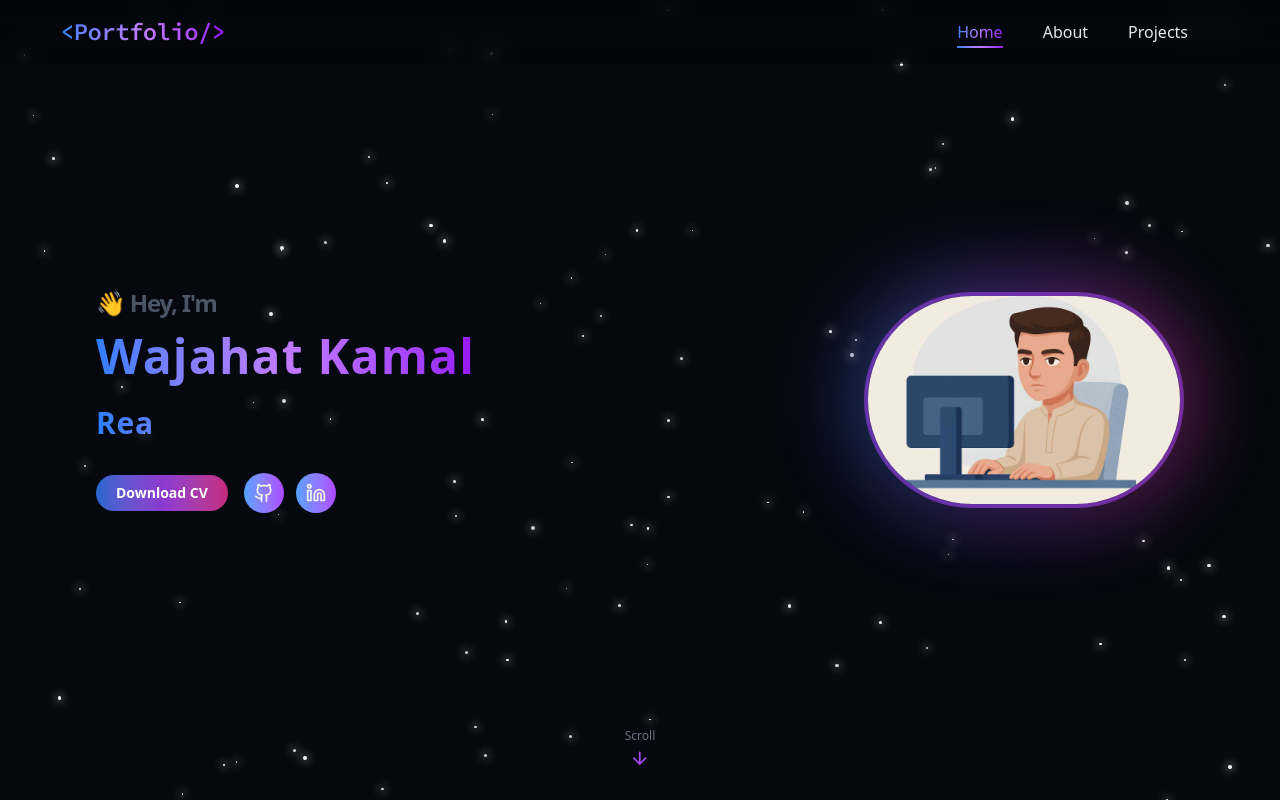
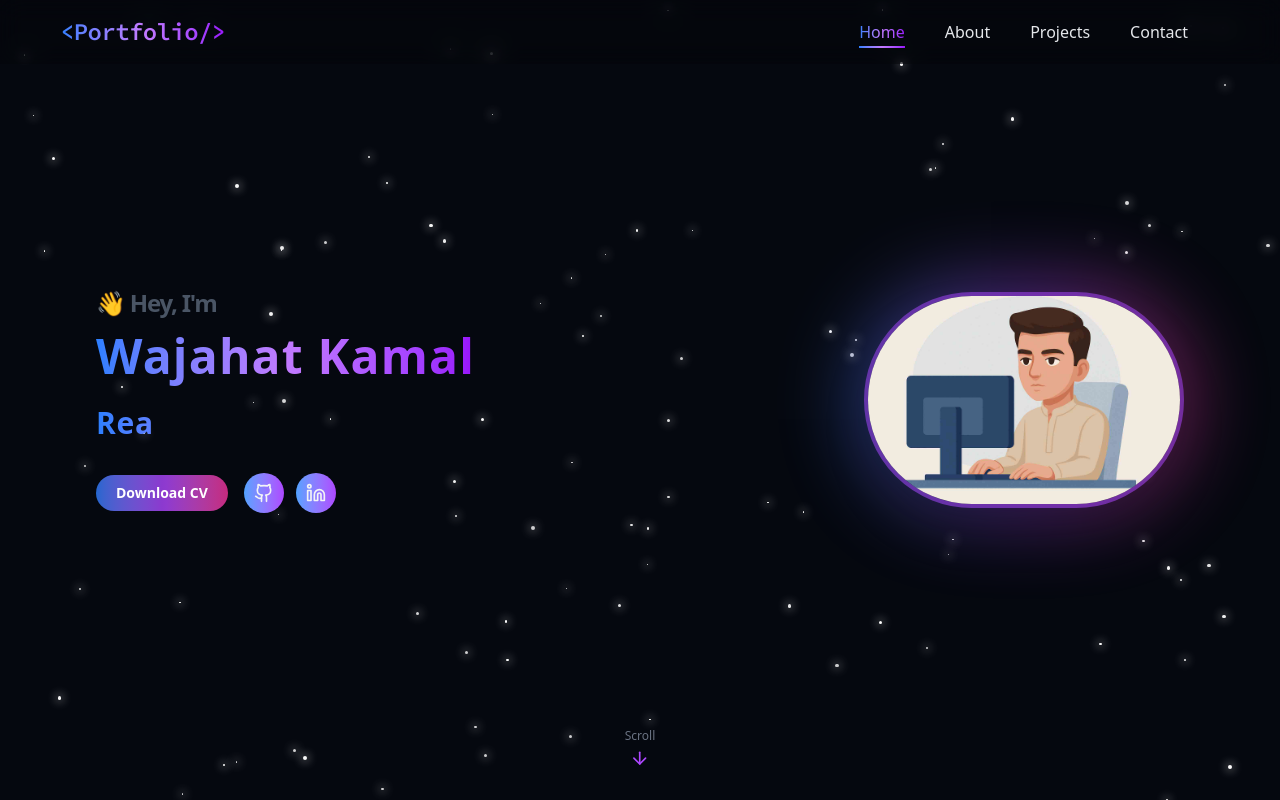
Before and after one commit to wajahat-kamal/Dev-Portfolio, a React (Vite) app: page / in a window 1280 px wide. Shown: the top 800 px of the page. Built offline with nearby package versions, Linux system fonts and the light colour scheme.

Commit message:
Update ContactSection and Navbar components: adjust padding in ContactSection for better layout and add 'Contact' link to Navbar for improved navigation.

```diff
--- a/src/components/Navbar.jsx
+++ b/src/components/Navbar.jsx
@@ -5,7 +5,7 @@ const Navbar = () => {
   const [isOpen, setIsOpen] = useState(false);
   const [activeLink, setActiveLink] = useState("Home");
 
-  const navLinks = ["Home", "About", "Projects"];
+  const navLinks = ["Home", "About", "Projects", "Contact"];
 
   const toggleMenu = () => setIsOpen(!isOpen);
   const handleClick = (link) => {
```
